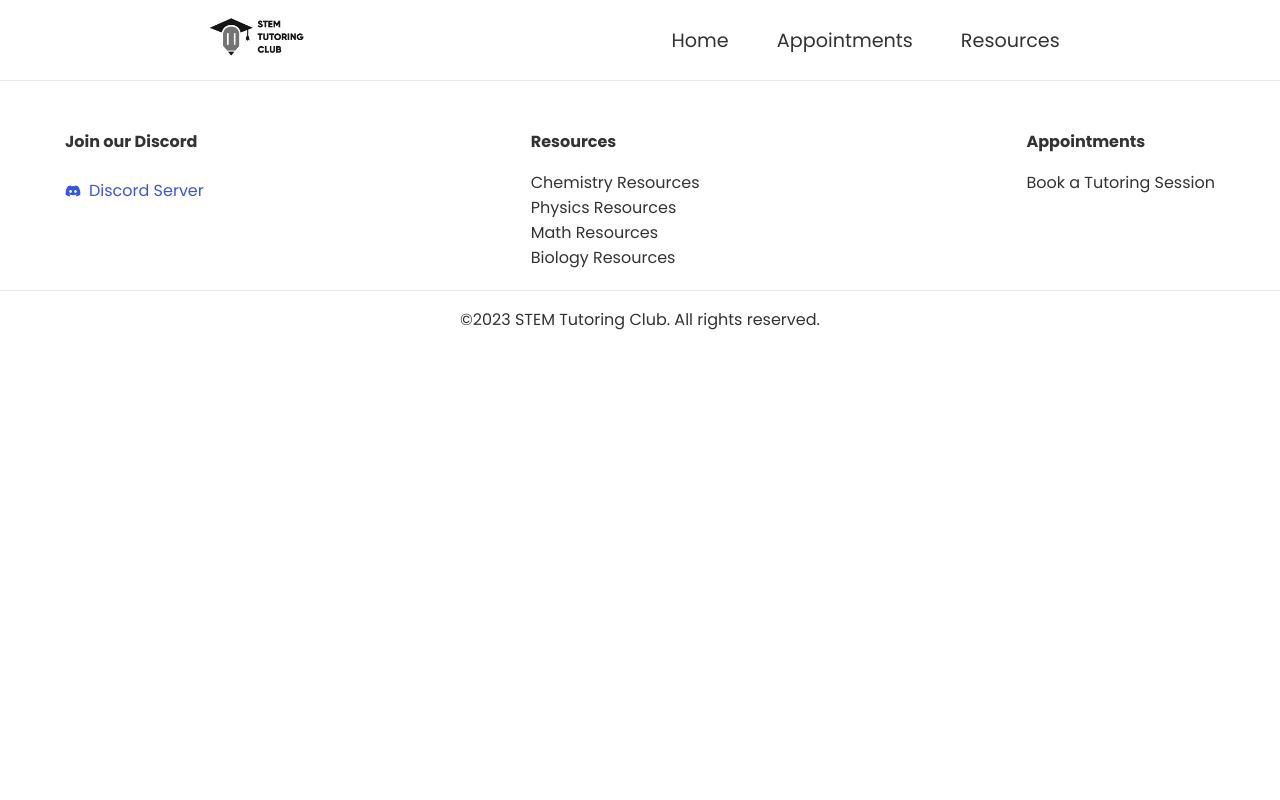
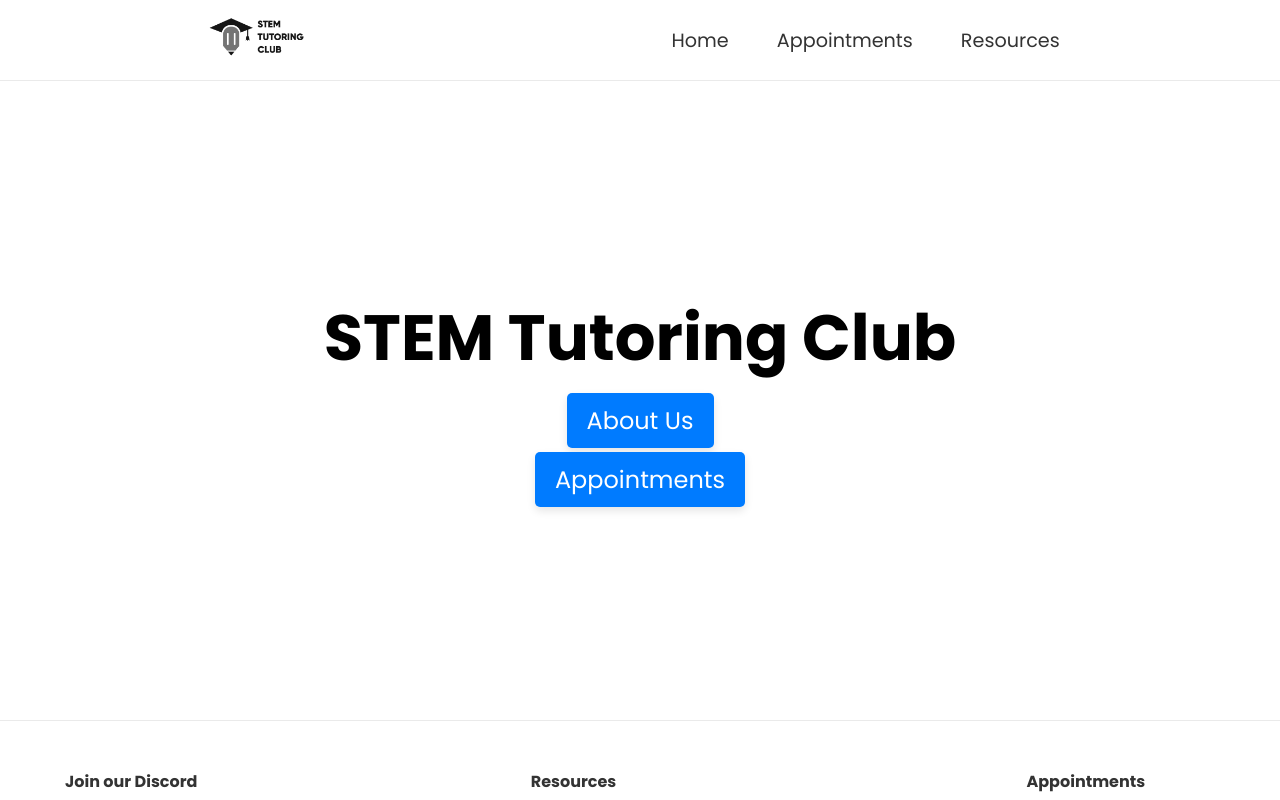
Before and after one commit to nytron88/stem-tutoring-website, a React (Create React App) app: page / in a window 1280 px wide. Shown: the top 800 px of the page. Built offline with nearby package versions, Linux system fonts and the light colour scheme.

Commit message:
hero-section commit

```diff
--- /dev/null
+++ b/src/components/HeroSection.js
@@ -0,0 +1,14 @@
+import React from "react";
+import "./styles/HeroSection.css";
+
+function HeroSection() {
+  return (
+    <div className="hero-container">
+      <h1>STEM Tutoring Club</h1>
+      <button>About Us</button>
+      <a href="/appointments"><button>Appointments</button></a>
+    </div>
+  );
+}
+
+export default HeroSection;
--- /dev/null
+++ b/src/components/styles/HeroSection.css
@@ -0,0 +1,62 @@
+.hero-container {
+    position: relative;
+    /* background: url('') center center/cover no-repeat; */
+    height: 80vh;
+    display: flex;
+    flex-direction: column;
+    justify-content: center;
+    align-items: center;
+    color: black;
+    background-color: white;
+    text-align: center;
+    padding: 0 20px;
+    border-top: 1px solid #eaeaea;
+  }
+
+  .hero-container h1 {
+    font-size: 4rem;
+    margin-bottom: 0.5rem;
+  }
+
+  .hero-container button {
+    font-size: 1.5rem;
+    margin-bottom: 0.25rem;
+    padding: 10px 20px;
+    background-color: #007bff;
+    color: white;
+    border: none;
+    border-radius: 5px;
+    box-shadow: 0 4px 8px rgba(0, 0, 0, 0.1);
+    transition: background-color 0.3s, transform 0.3s;
+    cursor: pointer;
+  }
+
+  .hero-container button:hover {
+    background-color: #0056b3;
+    transform: translateY(-2px);
+  }
+
+  .hero-container button:active {
+    background-color: #00408b;
+    transform: translateY(1px);
+  }
+
+  .hero-container::before {
+    content: '';
+    position: absolute;
+    top: 0;
+    right: 0;
+    bottom: 0;
+    left: 0;
+    background: rgba(0, 0, 0, 0.5);
+    z-index: -1;
+  }
+
+  @media screen and (max-width: 768px){
+    .hero-container h1 {
+        font-size: 3rem;
+    }
+    .hero-container button {
+        font-size: 1rem;
+    }
+  }
--- a/src/components/styles/Navbar.css
+++ b/src/components/styles/Navbar.css
@@ -133,6 +133,7 @@ header .nav-close-btn {
       flex-direction: column;
       justify-content: center;
       align-items: center;
+      z-index: 100;
 
       visibility: hidden; /* Initially hidden */
       opacity: 0; /* Fully transparent */
--- a/src/routes/Home.js
+++ b/src/routes/Home.js
@@ -1,12 +1,14 @@
 import React from "react";
 import "./styles/Home.css"
 import Navbar from "../components/Navbar";
+import HeroSection from "../components/HeroSection";
 import Footer from "../components/Footer"
 
 function Home() {
     return (
         <React.Fragment>
             <Navbar />
+            <HeroSection />
             <Footer />
         </React.Fragment>
     )
```
